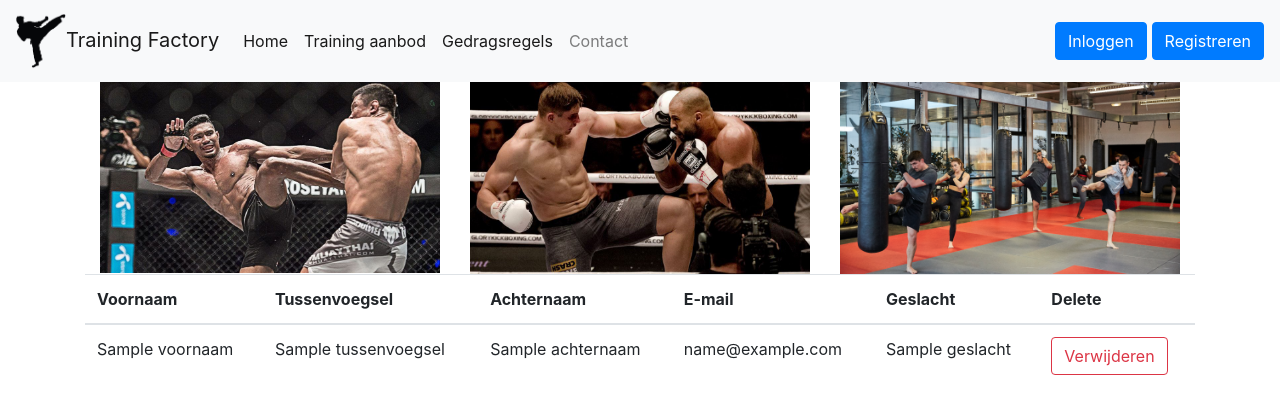
After one commit to VitoKloots/Training_Factory, a Symfony app: template templates/admin/deelnemer/ledenOverzicht.html.twig in a window 1280 px wide. The commit adds this page. Shown: the top 414 px of the page. Run offline with Twig, Linux system fonts and the light colour scheme; the template is opened without the code that fills it: most values are stand-ins (such as "Sample title", 1, 10 or a date in 2020); some libraries are stand-ins or nearby versions.

Commit message:
leden overzicht gemaakt

```diff
--- /dev/null
+++ b/templates/admin/deelnemer/ledenOverzicht.html.twig
@@ -0,0 +1,29 @@
+{% extends 'base.html.twig' %}
+{% block leden %}
+
+    <table class="table mt-5">
+        <thead>
+        <tr>
+            <th scope="col">Voornaam</th>
+            <th scope="col">Tussenvoegsel</th>
+            <th scope="col">Achternaam</th>
+            <th scope="col">E-mail</th>
+            <th scope="col">Geslacht</th>
+            <th scope="col">Delete</th>
+        </tr>
+        </thead>
+        <tbody>
+        {% for leden in lid %}
+            <tr>
+                <td>{{ leden.voornaam }}</td>
+                <td>{{ leden.tussenvoegsel }}</td>
+                <td>{{ leden.achternaam }}</td>
+                <td>{{ leden.email }}</td>
+                <td>{{ leden.geslacht }}</td>
+                <td><a type="button" class="btn btn-outline-danger" href="#">Verwijderen</a></td>
+            </tr>
+        {% endfor %}
+        </tbody>
+    </table>
+
+{% endblock %}
--- a/templates/base.html.twig
+++ b/templates/base.html.twig
@@ -74,6 +74,9 @@
         {% block medewerkers %}
         {% endblock %}
 
+        {% block leden %}
+        {% endblock %}
+
         {#        {% block index %}#}
         {#        {% endblock %}#}
 
```
Also changed, not shown: src/Controller/DirecteurController.php (+12 -1 lines).
